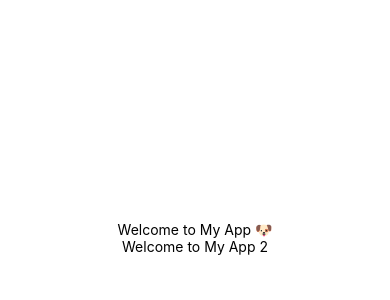
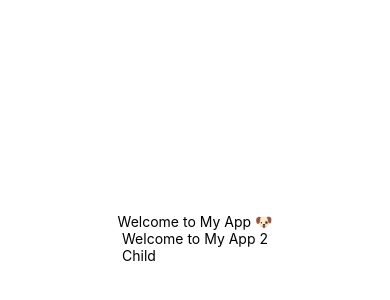
Before and after one commit to Esther2524/CS5520_hw1, a React Native app: screen / in a window 390 px wide. Shown: the part 184-484 px from the top of the page. Built offline with nearby package versions, Linux system fonts and the light colour scheme.

Commit message:
Added a nested Child

```diff
--- a/App.js
+++ b/App.js
@@ -8,7 +8,11 @@ export default function App() {
     <View style={styles.container}>
       <Text>Welcome to {appName} 🐶</Text>
       <StatusBar style="auto" />
-      <Header name="My App" version={2}/>
+
+      <Header name="My App" version={2}>
+        <Text>Child</Text>
+      </Header>
+
     </View>
   );
 }
--- a/components/Header.js
+++ b/components/Header.js
@@ -6,6 +6,7 @@ export default function Header(props) {
   return (
     <View>
       <Text>Welcome to {props.name} {props.version}</Text>
+      {props.children}
     </View>
   )
 }
```
